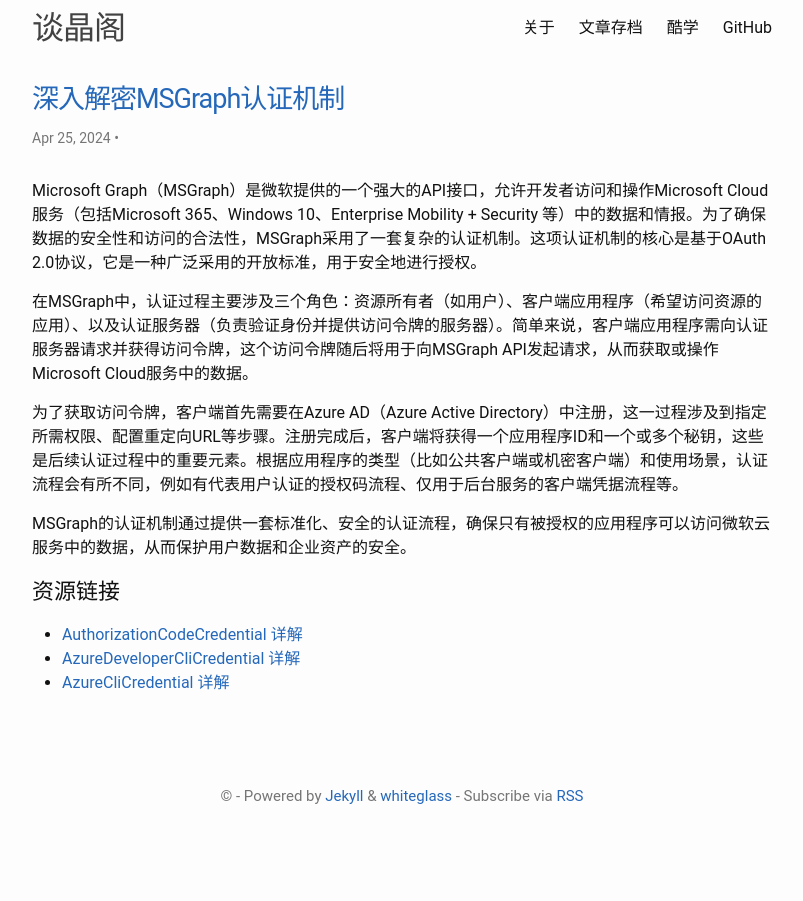
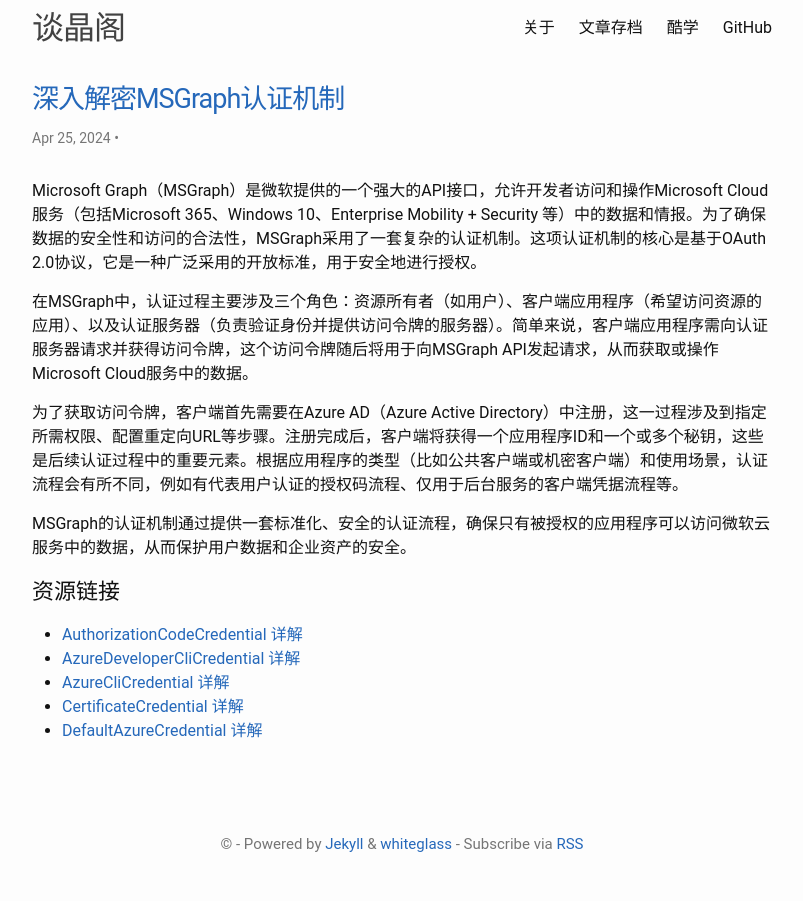
Before and after one commit to talkincode/ToughNotes, a Jekyll site: the page built from _posts/2024-04-25-MSGraph-Authentication-Detailed-Guide.md, in a window 1280 px wide. Shown: the whole page, without its empty margins (238-1041 px from the left). Built offline with Jekyll 4.4.1, drawn with Linux system fonts in a browser that asks for light colours.

Commit message:
更新MSGraph认证详细指南中的链接

```diff
--- a/_posts/2024-04-25-MSGraph-Authentication-Detailed-Guide.md
+++ b/_posts/2024-04-25-MSGraph-Authentication-Detailed-Guide.md
@@ -18,3 +18,5 @@ MSGraph的认证机制通过提供一套标准化、安全的认证流程，确
 - [AuthorizationCodeCredential 详解](/2024/04/25/MSGraph-AuthorizationCodeCredential/)
 - [AzureDeveloperCliCredential 详解](/2024/04/25/MSGraph-AzureDeveloperCliCredential/)
 - [AzureCliCredential 详解](/2024/04/25/MSGraph-AzureCliCredential/)
+- [CertificateCredential 详解](/2024/04/25/MSGraph-CertificateCredential/)
+- [DefaultAzureCredential 详解](/2024/04/25/MSGraph-DefaultAzureCredential/)
```
